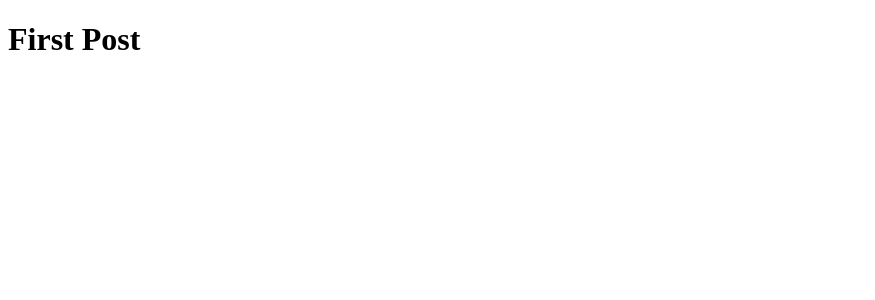
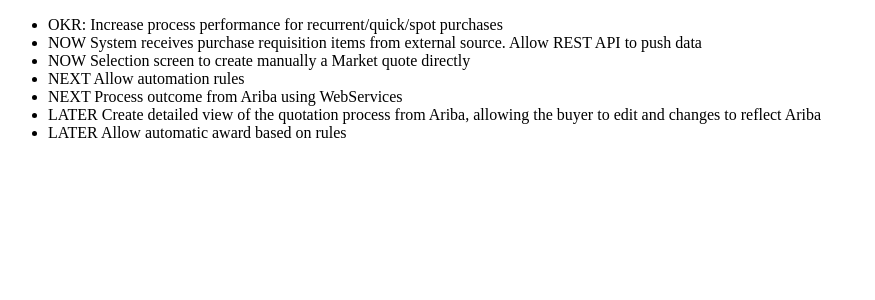
Before and after one commit to lucassantos0/ariba-simple-quote, a Next.js app: page / in a window 1280 px wide. Shown: the top 300 px of the page, without its empty margins (0-875 px from the left). Built offline with nearby package versions, Linux system fonts and the light colour scheme.

Commit message:
added OKR list as a friendly reminder :)

```diff
--- a/pages/index.js
+++ b/pages/index.js
@@ -1,3 +1,11 @@
 export default function FirstPost() {
-    return <h1>First Post</h1>;
+    return <ul>
+        <li>OKR: Increase process performance for recurrent/quick/spot purchases</li>
+        <li>NOW System receives purchase requisition items from external source. Allow REST API to push data</li>
+        <li>NOW Selection screen to create manually a Market quote directly</li>
+        <li>NEXT Allow automation rules</li>
+        <li>NEXT Process outcome from Ariba using WebServices</li>
+        <li>LATER Create detailed view of the quotation process from Ariba, allowing the buyer to edit and changes to reflect Ariba</li>
+        <li>LATER Allow automatic award based on rules</li>
+    </ul>;
 }
```
